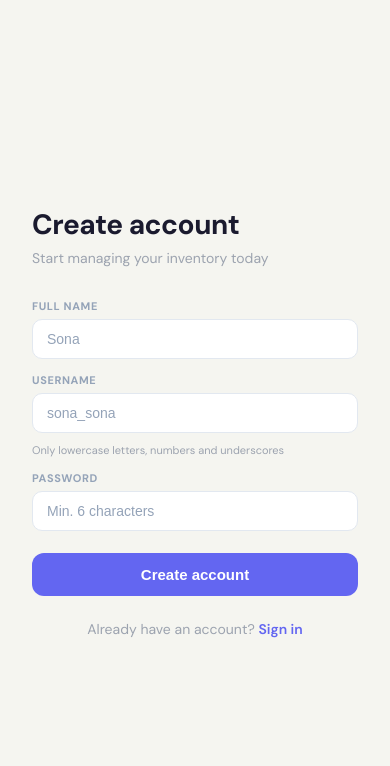
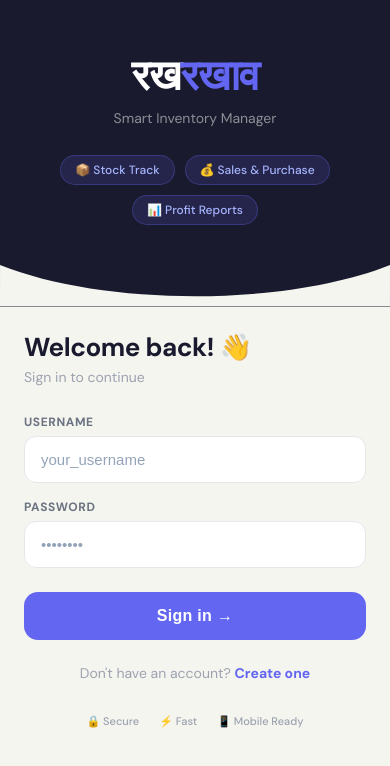
Before and after one commit to kulshreshthsr/Rakh-rakhaav, a Next.js app in the folder client/: page /register in a window 390 px wide. Shown: the top 766 px of the page. Built offline with nearby package versions, Linux system fonts and the light colour scheme.

Commit message:
redesigned login register for mobile

```diff
--- a/client/src/app/login/page.js
+++ b/client/src/app/login/page.js
@@ -33,51 +33,86 @@ export default function LoginPage() {
 
   return (
     <>
-      <link href="https://fonts.googleapis.com/css2?family=DM+Sans:wght@400;500;600;700&display=swap" rel="stylesheet" />
-      <div style={{ minHeight: '100vh', display: 'flex', fontFamily: "'DM Sans', sans-serif", background: '#f5f5f0' }}>
-        <div style={{ flex: 1, background: '#1a1a2e', display: 'flex', flexDirection: 'column', alignItems: 'center', justifyContent: 'center', padding: 48 }} className="auth-left">
-          <div style={{ maxWidth: 360 }}>
-            <div style={{ fontSize: 36, fontWeight: 800, marginBottom: 8, letterSpacing: -1, color: '#fff' }}>
+      <link href="https://fonts.googleapis.com/css2?family=DM+Sans:ital,opsz,wght@0,9..40,400;0,9..40,500;0,9..40,600;0,9..40,700;0,9..40,800&display=swap" rel="stylesheet" />
+      <div style={{ minHeight: '100vh', fontFamily: "'DM Sans', sans-serif", background: '#f5f5f0', display: 'flex', flexDirection: 'column' }}>
+
+        {/* Top hero section */}
+        <div style={{ background: '#1a1a2e', padding: '48px 32px 40px', display: 'flex', flexDirection: 'column', alignItems: 'center', textAlign: 'center' }}>
+          <div style={{ fontSize: 42, fontWeight: 800, color: '#fff', letterSpacing: -1, marginBottom: 6 }}>
             रख<span style={{ color: '#6366f1' }}>रखाव</span>
           </div>
-            <div style={{ fontSize: 16, color: 'rgba(255,255,255,0.5)', marginBottom: 48 }}>Smart inventory management</div>
-            {['Track stock in real-time', 'Record sales & purchases', 'Get profit & loss insights'].map((f, i) => (
-              <div key={i} style={{ display: 'flex', alignItems: 'center', gap: 12, marginBottom: 16 }}>
-                <div style={{ width: 32, height: 32, borderRadius: 10, background: 'rgba(99,102,241,0.2)', display: 'flex', alignItems: 'center', justifyContent: 'center', color: '#818cf8' }}>✓</div>
-                <span style={{ color: 'rgba(255,255,255,0.7)', fontSize: 14 }}>{f}</span>
+          <div style={{ fontSize: 14, color: 'rgba(255,255,255,0.5)', marginBottom: 28 }}>Smart Inventory Manager</div>
+          <div style={{ display: 'flex', gap: 10, flexWrap: 'wrap', justifyContent: 'center' }}>
+            {['📦 Stock Track', '💰 Sales & Purchase', '📊 Profit Reports'].map((f, i) => (
+              <div key={i} style={{ background: 'rgba(99,102,241,0.15)', border: '1px solid rgba(99,102,241,0.3)', borderRadius: 20, padding: '6px 14px', fontSize: 12, color: '#a5b4fc', fontWeight: 500 }}>
+                {f}
               </div>
             ))}
           </div>
         </div>
 
-        <div style={{ flex: 1, display: 'flex', alignItems: 'center', justifyContent: 'center', padding: 32 }}>
-          <div style={{ width: '100%', maxWidth: 400 }}>
-            <h1 style={{ fontSize: 28, fontWeight: 700, color: '#1a1a2e', marginBottom: 6, letterSpacing: -0.5 }}>Welcome back</h1>
-            <p style={{ color: '#9ca3af', fontSize: 14, marginBottom: 32 }}>Sign in to your account</p>
+        {/* Wave divider */}
+        <div style={{ background: '#1a1a2e', marginBottom: -1 }}>
+          <svg viewBox="0 0 375 40" fill="none" xmlns="http://www.w3.org/2000/svg" style={{ display: 'block', width: '100%' }}>
+            <path d="M0 0 C100 40 275 40 375 0 L375 40 L0 40 Z" fill="#f5f5f0"/>
+          </svg>
+        </div>
 
-            {error && <div style={{ background: '#fee2e2', color: '#991b1b', padding: '12px 16px', borderRadius: 10, fontSize: 13, marginBottom: 20 }}>{error}</div>}
+        {/* Form section */}
+        <div style={{ flex: 1, padding: '24px 24px 40px', maxWidth: 440, margin: '0 auto', width: '100%', boxSizing: 'border-box' }}>
+          <h1 style={{ fontSize: 26, fontWeight: 700, color: '#1a1a2e', marginBottom: 4, letterSpacing: -0.5 }}>Welcome back! 👋</h1>
+          <p style={{ color: '#9ca3af', fontSize: 14, marginBottom: 28 }}>Sign in to continue</p>
+
+          {error && (
+            <div style={{ background: '#fee2e2', color: '#991b1b', padding: '12px 16px', borderRadius: 12, fontSize: 13, marginBottom: 20, display: 'flex', alignItems: 'center', gap: 8 }}>
+              <span>⚠️</span> {error}
+            </div>
+          )}
 
           <form onSubmit={handleSubmit}>
-              <div className="form-group">
-                <label className="form-label">Username</label>
-                <input className="form-input" type="text" placeholder="your_username" value={username} onChange={e => setUsername(e.target.value)} required />
+            <div style={{ marginBottom: 16 }}>
+              <label style={{ fontSize: 12, fontWeight: 700, color: '#6b7280', textTransform: 'uppercase', letterSpacing: 0.6, display: 'block', marginBottom: 6 }}>Username</label>
+              <input
+                type="text"
+                placeholder="your_username"
+                value={username}
+                onChange={e => setUsername(e.target.value)}
+                required
+                style={{ width: '100%', padding: '14px 16px', border: '1.5px solid #e5e7eb', borderRadius: 12, fontSize: 15, color: '#1a1a2e', background: '#fff', boxSizing: 'border-box', outline: 'none' }}
+              />
             </div>
-              <div className="form-group">
-                <label className="form-label">Password</label>
-                <input className="form-input" type="password" placeholder="••••••••" value={password} onChange={e => setPassword(e.target.value)} required />
+            <div style={{ marginBottom: 24 }}>
+              <label style={{ fontSize: 12, fontWeight: 700, color: '#6b7280', textTransform: 'uppercase', letterSpacing: 0.6, display: 'block', marginBottom: 6 }}>Password</label>
+              <input
+                type="password"
+                placeholder="••••••••"
+                value={password}
+                onChange={e => setPassword(e.target.value)}
+                required
+                style={{ width: '100%', padding: '14px 16px', border: '1.5px solid #e5e7eb', borderRadius: 12, fontSize: 15, color: '#1a1a2e', background: '#fff', boxSizing: 'border-box', outline: 'none' }}
+              />
             </div>
-              <button type="submit" disabled={loading} style={{ width: '100%', padding: '13px', background: '#6366f1', color: '#fff', border: 'none', borderRadius: 12, fontSize: 15, fontWeight: 600, cursor: 'pointer', marginTop: 8, opacity: loading ? 0.7 : 1 }}>
-                {loading ? 'Signing in...' : 'Sign in'}
+            <button
+              type="submit"
+              disabled={loading}
+              style={{ width: '100%', padding: '15px', background: loading ? '#9ca3af' : '#6366f1', color: '#fff', border: 'none', borderRadius: 14, fontSize: 16, fontWeight: 700, cursor: loading ? 'not-allowed' : 'pointer', letterSpacing: 0.3 }}
+            >
+              {loading ? 'Signing in...' : 'Sign in →'}
             </button>
           </form>
 
           <p style={{ textAlign: 'center', fontSize: 14, color: '#9ca3af', marginTop: 24 }}>
             Don't have an account?{' '}
-              <a href="/register" style={{ color: '#6366f1', fontWeight: 600, textDecoration: 'none' }}>Create one</a>
+            <a href="/register" style={{ color: '#6366f1', fontWeight: 700, textDecoration: 'none' }}>Create one</a>
           </p>
+
+          {/* Trust badges */}
+          <div style={{ marginTop: 32, display: 'flex', justifyContent: 'center', gap: 20 }}>
+            {['🔒 Secure', '⚡ Fast', '📱 Mobile Ready'].map((b, i) => (
+              <div key={i} style={{ fontSize: 11, color: '#9ca3af', fontWeight: 500 }}>{b}</div>
+            ))}
           </div>
         </div>
-        <style>{`@media (max-width: 768px) { .auth-left { display: none !important; } } .form-input { width: 100%; }`}</style>
       </div>
     </>
   );
--- a/client/src/app/page.js
+++ b/client/src/app/page.js
@@ -33,51 +33,86 @@ export default function LoginPage() {
 
   return (
     <>
-      <link href="https://fonts.googleapis.com/css2?family=DM+Sans:wght@400;500;600;700&display=swap" rel="stylesheet" />
-      <div style={{ minHeight: '100vh', display: 'flex', fontFamily: "'DM Sans', sans-serif", background: '#f5f5f0' }}>
-        <div style={{ flex: 1, background: '#1a1a2e', display: 'flex', flexDirection: 'column', alignItems: 'center', justifyContent: 'center', padding: 48 }} className="auth-left">
-          <div style={{ maxWidth: 360 }}>
-            <div style={{ fontSize: 36, fontWeight: 800, marginBottom: 8, letterSpacing: -1, color: '#fff' }}>
+      <link href="https://fonts.googleapis.com/css2?family=DM+Sans:ital,opsz,wght@0,9..40,400;0,9..40,500;0,9..40,600;0,9..40,700;0,9..40,800&display=swap" rel="stylesheet" />
+      <div style={{ minHeight: '100vh', fontFamily: "'DM Sans', sans-serif", background: '#f5f5f0', display: 'flex', flexDirection: 'column' }}>
+
+        {/* Top hero section */}
+        <div style={{ background: '#1a1a2e', padding: '48px 32px 40px', display: 'flex', flexDirection: 'column', alignItems: 'center', textAlign: 'center' }}>
+          <div style={{ fontSize: 42, fontWeight: 800, color: '#fff', letterSpacing: -1, marginBottom: 6 }}>
             रख<span style={{ color: '#6366f1' }}>रखाव</span>
           </div>
-            <div style={{ fontSize: 16, color: 'rgba(255,255,255,0.5)', marginBottom: 48 }}>Smart inventory management</div>
-            {['Track stock in real-time', 'Record sales & purchases', 'Get profit & loss insights'].map((f, i) => (
-              <div key={i} style={{ display: 'flex', alignItems: 'center', gap: 12, marginBottom: 16 }}>
-                <div style={{ width: 32, height: 32, borderRadius: 10, background: 'rgba(99,102,241,0.2)', display: 'flex', alignItems: 'center', justifyContent: 'center', color: '#818cf8' }}>✓</div>
-                <span style={{ color: 'rgba(255,255,255,0.7)', fontSize: 14 }}>{f}</span>
+          <div style={{ fontSize: 14, color: 'rgba(255,255,255,0.5)', marginBottom: 28 }}>Smart Inventory Manager</div>
+          <div style={{ display: 'flex', gap: 10, flexWrap: 'wrap', justifyContent: 'center' }}>
+            {['📦 Stock Track', '💰 Sales & Purchase', '📊 Profit Reports'].map((f, i) => (
+              <div key={i} style={{ background: 'rgba(99,102,241,0.15)', border: '1px solid rgba(99,102,241,0.3)', borderRadius: 20, padding: '6px 14px', fontSize: 12, color: '#a5b4fc', fontWeight: 500 }}>
+                {f}
               </div>
             ))}
           </div>
         </div>
 
-        <div style={{ flex: 1, display: 'flex', alignItems: 'center', justifyContent: 'center', padding: 32 }}>
-          <div style={{ width: '100%', maxWidth: 400 }}>
-            <h1 style={{ fontSize: 28, fontWeight: 700, color: '#1a1a2e', marginBottom: 6, letterSpacing: -0.5 }}>Welcome back</h1>
-            <p style={{ color: '#9ca3af', fontSize: 14, marginBottom: 32 }}>Sign in to your account</p>
+        {/* Wave divider */}
+        <div style={{ background: '#1a1a2e', marginBottom: -1 }}>
+          <svg viewBox="0 0 375 40" fill="none" xmlns="http://www.w3.org/2000/svg" style={{ display: 'block', width: '100%' }}>
+            <path d="M0 0 C100 40 275 40 375 0 L375 40 L0 40 Z" fill="#f5f5f0"/>
+          </svg>
+        </div>
 
-            {error && <div style={{ background: '#fee2e2', color: '#991b1b', padding: '12px 16px', borderRadius: 10, fontSize: 13, marginBottom: 20 }}>{error}</div>}
+        {/* Form section */}
+        <div style={{ flex: 1, padding: '24px 24px 40px', maxWidth: 440, margin: '0 auto', width: '100%', boxSizing: 'border-box' }}>
+          <h1 style={{ fontSize: 26, fontWeight: 700, color: '#1a1a2e', marginBottom: 4, letterSpacing: -0.5 }}>Welcome back! 👋</h1>
+          <p style={{ color: '#9ca3af', fontSize: 14, marginBottom: 28 }}>Sign in to continue</p>
+
+          {error && (
+            <div style={{ background: '#fee2e2', color: '#991b1b', padding: '12px 16px', borderRadius: 12, fontSize: 13, marginBottom: 20, display: 'flex', alignItems: 'center', gap: 8 }}>
+              <span>⚠️</span> {error}
+            </div>
+          )}
 
           <form onSubmit={handleSubmit}>
-              <div className="form-group">
-                <label className="form-label">Username</label>
-                <input className="form-input" type="text" placeholder="your_username" value={username} onChange={e => setUsername(e.target.value)} required />
+            <div style={{ marginBottom: 16 }}>
+              <label style={{ fontSize: 12, fontWeight: 700, color: '#6b7280', textTransform: 'uppercase', letterSpacing: 0.6, display: 'block', marginBottom: 6 }}>Username</label>
+              <input
+                type="text"
+                placeholder="your_username"
+                value={username}
+                onChange={e => setUsername(e.target.value)}
+                required
+                style={{ width: '100%', padding: '14px 16px', border: '1.5px solid #e5e7eb', borderRadius: 12, fontSize: 15, color: '#1a1a2e', background: '#fff', boxSizing: 'border-box', outline: 'none' }}
+              />
             </div>
-              <div className="form-group">
-                <label className="form-label">Password</label>
-                <input className="form-input" type="password" placeholder="••••••••" value={password} onChange={e => setPassword(e.target.value)} required />
+            <div style={{ marginBottom: 24 }}>
+              <label style={{ fontSize: 12, fontWeight: 700, color: '#6b7280', textTransform: 'uppercase', letterSpacing: 0.6, display: 'block', marginBottom: 6 }}>Password</label>
+              <input
+                type="password"
+                placeholder="••••••••"
+                value={password}
+                onChange={e => setPassword(e.target.value)}
+                required
+                style={{ width: '100%', padding: '14px 16px', border: '1.5px solid #e5e7eb', borderRadius: 12, fontSize: 15, color: '#1a1a2e', background: '#fff', boxSizing: 'border-box', outline: 'none' }}
+              />
             </div>
-              <button type="submit" disabled={loading} style={{ width: '100%', padding: '13px', background: '#6366f1', color: '#fff', border: 'none', borderRadius: 12, fontSize: 15, fontWeight: 600, cursor: 'pointer', marginTop: 8, opacity: loading ? 0.7 : 1 }}>
-                {loading ? 'Signing in...' : 'Sign in'}
+            <button
+              type="submit"
+              disabled={loading}
+              style={{ width: '100%', padding: '15px', background: loading ? '#9ca3af' : '#6366f1', color: '#fff', border: 'none', borderRadius: 14, fontSize: 16, fontWeight: 700, cursor: loading ? 'not-allowed' : 'pointer', letterSpacing: 0.3 }}
+            >
+              {loading ? 'Signing in...' : 'Sign in →'}
             </button>
           </form>
 
           <p style={{ textAlign: 'center', fontSize: 14, color: '#9ca3af', marginTop: 24 }}>
             Don't have an account?{' '}
-              <a href="/register" style={{ color: '#6366f1', fontWeight: 600, textDecoration: 'none' }}>Create one</a>
+            <a href="/register" style={{ color: '#6366f1', fontWeight: 700, textDecoration: 'none' }}>Create one</a>
           </p>
+
+          {/* Trust badges */}
+          <div style={{ marginTop: 32, display: 'flex', justifyContent: 'center', gap: 20 }}>
+            {['🔒 Secure', '⚡ Fast', '📱 Mobile Ready'].map((b, i) => (
+              <div key={i} style={{ fontSize: 11, color: '#9ca3af', fontWeight: 500 }}>{b}</div>
+            ))}
           </div>
         </div>
-        <style>{`@media (max-width: 768px) { .auth-left { display: none !important; } } .form-input { width: 100%; }`}</style>
       </div>
     </>
   );
--- a/client/src/app/register/page.js
+++ b/client/src/app/register/page.js
@@ -2,8 +2,7 @@
 import { useState } from 'react';
 import { useRouter } from 'next/navigation';
 
-export default function RegisterPage() {
-  const [name, setName] = useState('');
+export default function LoginPage() {
   const [username, setUsername] = useState('');
   const [password, setPassword] = useState('');
   const [error, setError] = useState('');
@@ -14,10 +13,10 @@ export default function RegisterPage() {
     e.preventDefault();
     setError(''); setLoading(true);
     try {
-      const res = await fetch('https://rakh-rakhaav.onrender.com/api/auth/register', {
+      const res = await fetch('https://rakh-rakhaav.onrender.com/api/auth/login', {
         method: 'POST',
         headers: { 'Content-Type': 'application/json' },
-        body: JSON.stringify({ name, username, password }),
+        body: JSON.stringify({ username, password }),
       });
       const data = await res.json();
       if (data.token) {
@@ -25,7 +24,7 @@ export default function RegisterPage() {
         localStorage.setItem('user', JSON.stringify(data.user));
         router.push('/dashboard');
       } else {
-        setError(data.message || 'Registration failed');
+        setError(data.message || 'Login failed');
       }
     } catch {
       setError('Server error. Please try again.');
@@ -34,56 +33,86 @@ export default function RegisterPage() {
 
   return (
     <>
-      <link href="https://fonts.googleapis.com/css2?family=DM+Sans:wght@400;500;600;700&display=swap" rel="stylesheet" />
-      <div style={{ minHeight: '100vh', display: 'flex', fontFamily: "'DM Sans', sans-serif", background: '#f5f5f0' }}>
-        <div style={{ flex: 1, background: '#1a1a2e', display: 'flex', flexDirection: 'column', alignItems: 'center', justifyContent: 'center', padding: 48 }} className="auth-left">
-          <div style={{ maxWidth: 360 }}>
-            <div style={{ fontSize: 36, fontWeight: 800, marginBottom: 8, letterSpacing: -1, color: '#fff' }}>
+      <link href="https://fonts.googleapis.com/css2?family=DM+Sans:ital,opsz,wght@0,9..40,400;0,9..40,500;0,9..40,600;0,9..40,700;0,9..40,800&display=swap" rel="stylesheet" />
+      <div style={{ minHeight: '100vh', fontFamily: "'DM Sans', sans-serif", background: '#f5f5f0', display: 'flex', flexDirection: 'column' }}>
+
+        {/* Top hero section */}
+        <div style={{ background: '#1a1a2e', padding: '48px 32px 40px', display: 'flex', flexDirection: 'column', alignItems: 'center', textAlign: 'center' }}>
+          <div style={{ fontSize: 42, fontWeight: 800, color: '#fff', letterSpacing: -1, marginBottom: 6 }}>
             रख<span style={{ color: '#6366f1' }}>रखाव</span>
           </div>
-            <div style={{ fontSize: 16, color: 'rgba(255,255,255,0.5)', marginBottom: 48 }}>Join thousands of businesses</div>
-            {['Free to get started', 'No credit card needed', 'Works on mobile & desktop'].map((f, i) => (
-              <div key={i} style={{ display: 'flex', alignItems: 'center', gap: 12, marginBottom: 16 }}>
-                <div style={{ width: 32, height: 32, borderRadius: 10, background: 'rgba(99,102,241,0.2)', display: 'flex', alignItems: 'center', justifyContent: 'center', color: '#818cf8' }}>✓</div>
-                <span style={{ color: 'rgba(255,255,255,0.7)', fontSize: 14 }}>{f}</span>
+          <div style={{ fontSize: 14, color: 'rgba(255,255,255,0.5)', marginBottom: 28 }}>Smart Inventory Manager</div>
+          <div style={{ display: 'flex', gap: 10, flexWrap: 'wrap', justifyContent: 'center' }}>
+            {['📦 Stock Track', '💰 Sales & Purchase', '📊 Profit Reports'].map((f, i) => (
+              <div key={i} style={{ background: 'rgba(99,102,241,0.15)', border: '1px solid rgba(99,102,241,0.3)', borderRadius: 20, padding: '6px 14px', fontSize: 12, color: '#a5b4fc', fontWeight: 500 }}>
+                {f}
               </div>
             ))}
           </div>
         </div>
 
-        <div style={{ flex: 1, display: 'flex', alignItems: 'center', justifyContent: 'center', padding: 32 }}>
-          <div style={{ width: '100%', maxWidth: 400 }}>
-            <h1 style={{ fontSize: 28, fontWeight: 700, color: '#1a1a2e', marginBottom: 6, letterSpacing: -0.5 }}>Create account</h1>
-            <p style={{ color: '#9ca3af', fontSize: 14, marginBottom: 32 }}>Start managing your inventory today</p>
+        {/* Wave divider */}
+        <div style={{ background: '#1a1a2e', marginBottom: -1 }}>
+          <svg viewBox="0 0 375 40" fill="none" xmlns="http://www.w3.org/2000/svg" style={{ display: 'block', width: '100%' }}>
+            <path d="M0 0 C100 40 275 40 375 0 L375 40 L0 40 Z" fill="#f5f5f0"/>
+          </svg>
+        </div>
 
-            {error && <div style={{ background: '#fee2e2', color: '#991b1b', padding: '12px 16px', borderRadius: 10, fontSize: 13, marginBottom: 20 }}>{error}</div>}
+        {/* Form section */}
+        <div style={{ flex: 1, padding: '24px 24px 40px', maxWidth: 440, margin: '0 auto', width: '100%', boxSizing: 'border-box' }}>
+          <h1 style={{ fontSize: 26, fontWeight: 700, color: '#1a1a2e', marginBottom: 4, letterSpacing: -0.5 }}>Welcome back! 👋</h1>
+          <p style={{ color: '#9ca3af', fontSize: 14, marginBottom: 28 }}>Sign in to continue</p>
+
+          {error && (
+            <div style={{ background: '#fee2e2', color: '#991b1b', padding: '12px 16px', borderRadius: 12, fontSize: 13, marginBottom: 20, display: 'flex', alignItems: 'center', gap: 8 }}>
+              <span>⚠️</span> {error}
+            </div>
+          )}
 
           <form onSubmit={handleSubmit}>
-              <div className="form-group">
-                <label className="form-label">Full Name</label>
-                <input className="form-input" type="text" placeholder="Sona" value={name} onChange={e => setName(e.target.value)} required />
+            <div style={{ marginBottom: 16 }}>
+              <label style={{ fontSize: 12, fontWeight: 700, color: '#6b7280', textTransform: 'uppercase', letterSpacing: 0.6, display: 'block', marginBottom: 6 }}>Username</label>
+              <input
+                type="text"
+                placeholder="your_username"
+                value={username}
+                onChange={e => setUsername(e.target.value)}
+                required
+                style={{ width: '100%', padding: '14px 16px', border: '1.5px solid #e5e7eb', borderRadius: 12, fontSize: 15, color: '#1a1a2e', background: '#fff', boxSizing: 'border-box', outline: 'none' }}
+              />
             </div>
-              <div className="form-group">
-                <label className="form-label">Username</label>
-                <input className="form-input" type="text" placeholder="sona_sona" value={username} onChange={e => setUsername(e.target.value.toLowerCase().replace(/\s/g, '_'))} required />
-                <span style={{ fontSize: 11, color: '#9ca3af', marginTop: 4 }}>Only lowercase letters, numbers and underscores</span>
+            <div style={{ marginBottom: 24 }}>
+              <label style={{ fontSize: 12, fontWeight: 700, color: '#6b7280', textTransform: 'uppercase', letterSpacing: 0.6, display: 'block', marginBottom: 6 }}>Password</label>
+              <input
+                type="password"
+                placeholder="••••••••"
+                value={password}
+                onChange={e => setPassword(e.target.value)}
+                required
+                style={{ width: '100%', padding: '14px 16px', border: '1.5px solid #e5e7eb', borderRadius: 12, fontSize: 15, color: '#1a1a2e', background: '#fff', boxSizing: 'border-box', outline: 'none' }}
+              />
             </div>
-              <div className="form-group">
-                <label className="form-label">Password</label>
-                <input className="form-input" type="password" placeholder="Min. 6 characters" value={password} onChange={e => setPassword(e.target.value)} required />
-              </div>
-              <button type="submit" disabled={loading} style={{ width: '100%', padding: '13px', background: '#6366f1', color: '#fff', border: 'none', borderRadius: 12, fontSize: 15, fontWeight: 600, cursor: 'pointer', marginTop: 8, opacity: loading ? 0.7 : 1 }}>
-                {loading ? 'Creating account...' : 'Create account'}
+            <button
+              type="submit"
+              disabled={loading}
+              style={{ width: '100%', padding: '15px', background: loading ? '#9ca3af' : '#6366f1', color: '#fff', border: 'none', borderRadius: 14, fontSize: 16, fontWeight: 700, cursor: loading ? 'not-allowed' : 'pointer', letterSpacing: 0.3 }}
+            >
+              {loading ? 'Signing in...' : 'Sign in →'}
             </button>
           </form>
 
           <p style={{ textAlign: 'center', fontSize: 14, color: '#9ca3af', marginTop: 24 }}>
-              Already have an account?{' '}
-              <a href="/login" style={{ color: '#6366f1', fontWeight: 600, textDecoration: 'none' }}>Sign in</a>
+            Don't have an account?{' '}
+            <a href="/register" style={{ color: '#6366f1', fontWeight: 700, textDecoration: 'none' }}>Create one</a>
           </p>
+
+          {/* Trust badges */}
+          <div style={{ marginTop: 32, display: 'flex', justifyContent: 'center', gap: 20 }}>
+            {['🔒 Secure', '⚡ Fast', '📱 Mobile Ready'].map((b, i) => (
+              <div key={i} style={{ fontSize: 11, color: '#9ca3af', fontWeight: 500 }}>{b}</div>
+            ))}
           </div>
         </div>
-        <style>{`@media (max-width: 768px) { .auth-left { display: none !important; } } .form-input { width: 100%; }`}</style>
       </div>
     </>
   );
```
Lines whose indentation alone changed are shown as unchanged.
